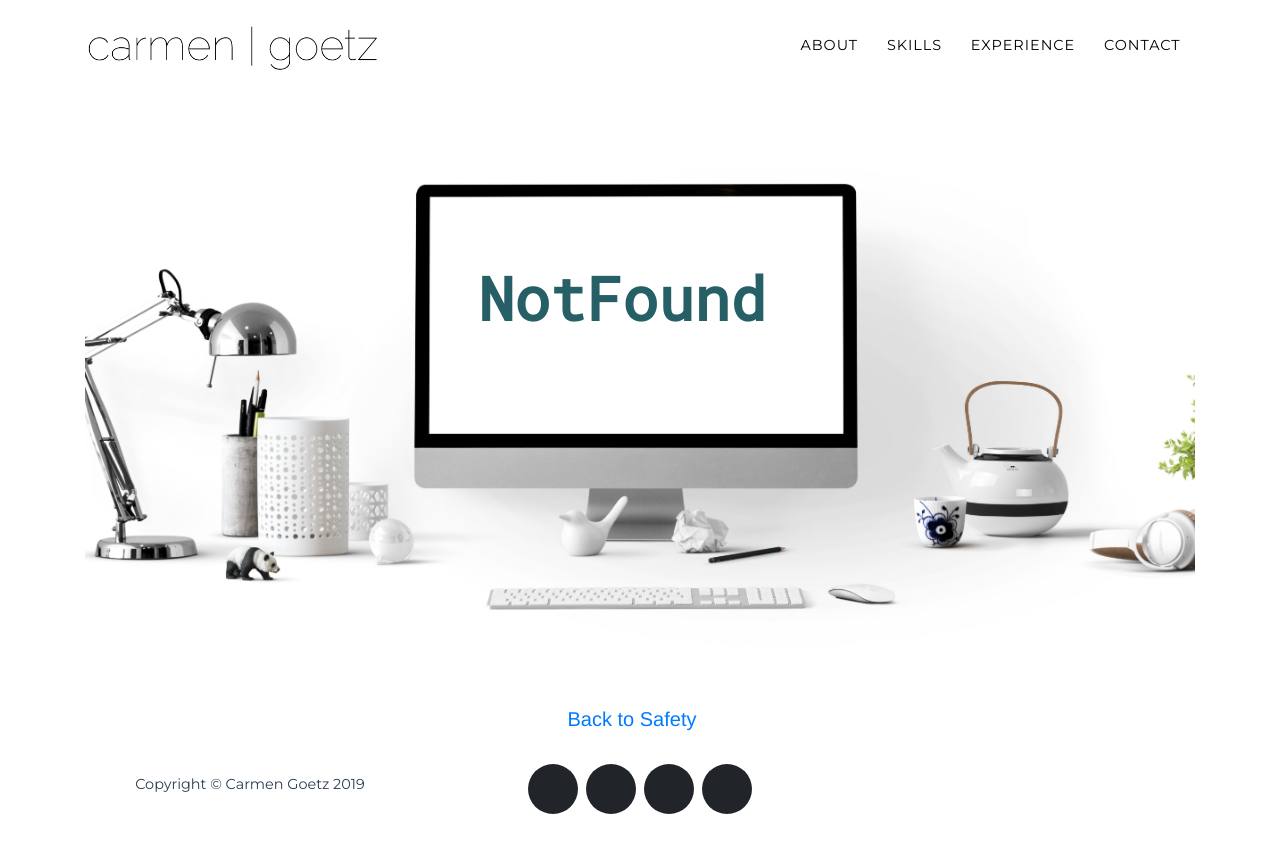
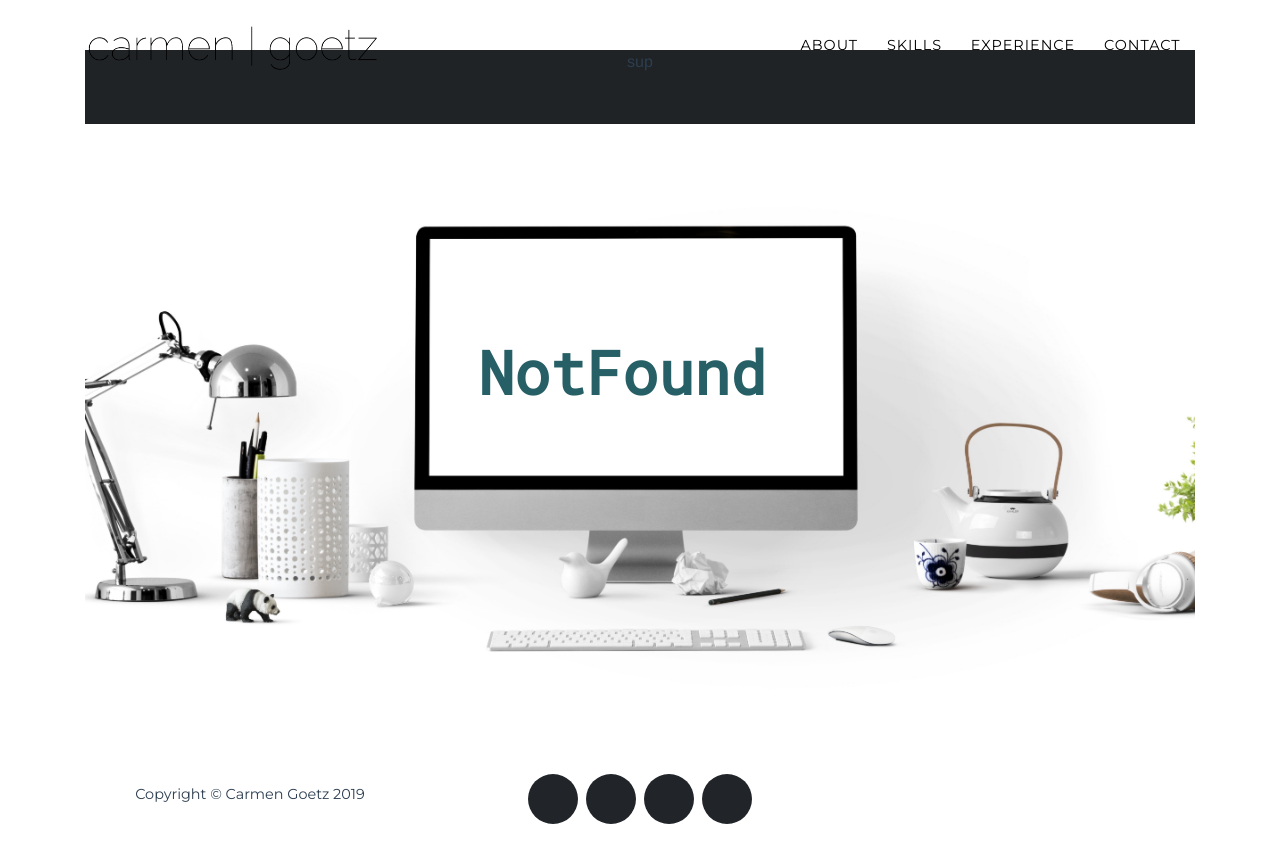
Before and after one commit to carmengoetz/carmengoetz.github.io, a Vue app: page /not_found in a window 1280 px wide. Built offline with nearby package versions, Linux system fonts and the light colour scheme; a web font is replaced by a local one.

Commit message:
fixed scrollbehavior and wip notfound page

```diff
--- a/src/components/Navigation.vue
+++ b/src/components/Navigation.vue
@@ -7,7 +7,6 @@
               class="navbar-brand js-scroll-trigger"
               :to="{
                 name: 'Software Developer',
-                hash: '#page-top'
               }"
             >
         <img
@@ -41,7 +40,6 @@
               class="nav-link"
               :to="{
                 name: page.name,
-                hash: '#page-top'
               }"
             >
               {{ page.name }}
--- a/src/router/index.js
+++ b/src/router/index.js
@@ -1,5 +1,4 @@
 import { createRouter, createWebHistory } from 'vue-router'
-import NotFound from '../views/NotFound.vue'
 
 const routes = [
   {
@@ -11,7 +10,7 @@ const routes = [
       class: 'about',
       showResume: true
     }
-    },
+  },
   {
     path: '/about',
     name: 'About',
@@ -53,33 +52,29 @@ const routes = [
     }
   },
   {
+    path: '/not_found',
+    name: 'NotFound',
+    component: () =>
+      import(/* webpackChunkName: "NotFound" */ "../views/NotFound.vue"),
+    meta: {
+      class: 'about',
+      showResume: false
+    }
+  },
+  {
     path: '/:catchAll(.*)',
-    name: 'NotFound',
-    component: NotFound,
-      meta: {
-        class: 'about',
-        showResume: false,
-        notFound: true
-      }
+    redirect: '/'
   }
 ]
 
 const router = createRouter({
   history: createWebHistory(process.env.BASE_URL),
-  scrollBehavior(to, from, savedPosition) {
-    if (savedPosition) {
-      return savedPosition;
-    } else {
-      const position = {};
-      if (to.hash) {
-        position.selector = to.hash;
-        if (document.querySelector(to.hash)) {
-          return position;
-        }
-
-        return false;
-      }
-    }
+  scrollBehavior() {
+    return new Promise((resolve) => {
+      setTimeout(() => {
+        resolve({ top: 0 })
+      }, 1000)
+    })
   },
   routes
 })
--- a/src/views/NotFound.vue
+++ b/src/views/NotFound.vue
@@ -1,5 +1,6 @@
 <template>
   <div class="about">
+    <div>sup</div>
     <PageHeader />
   </div>
 </template>
```
